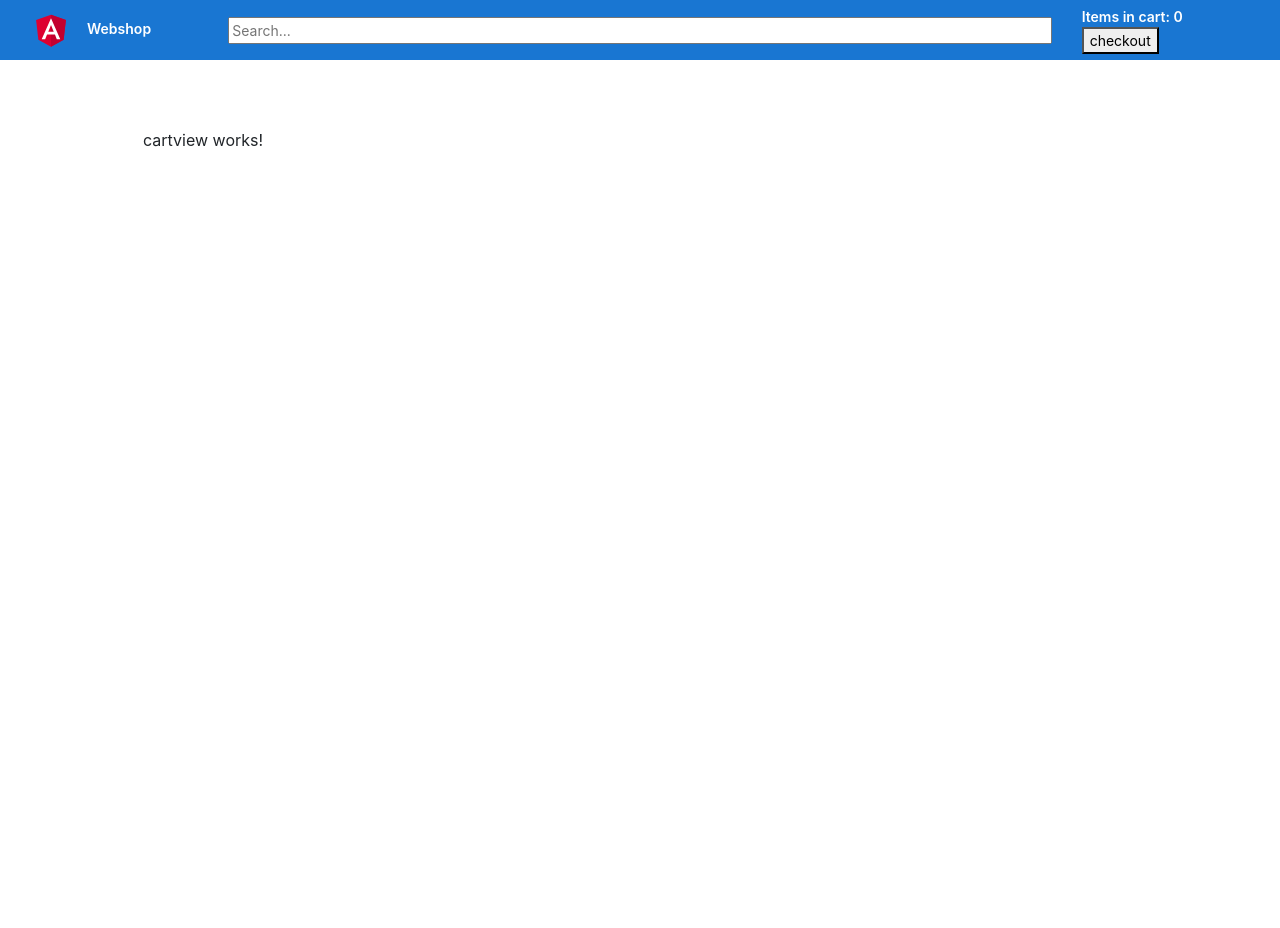
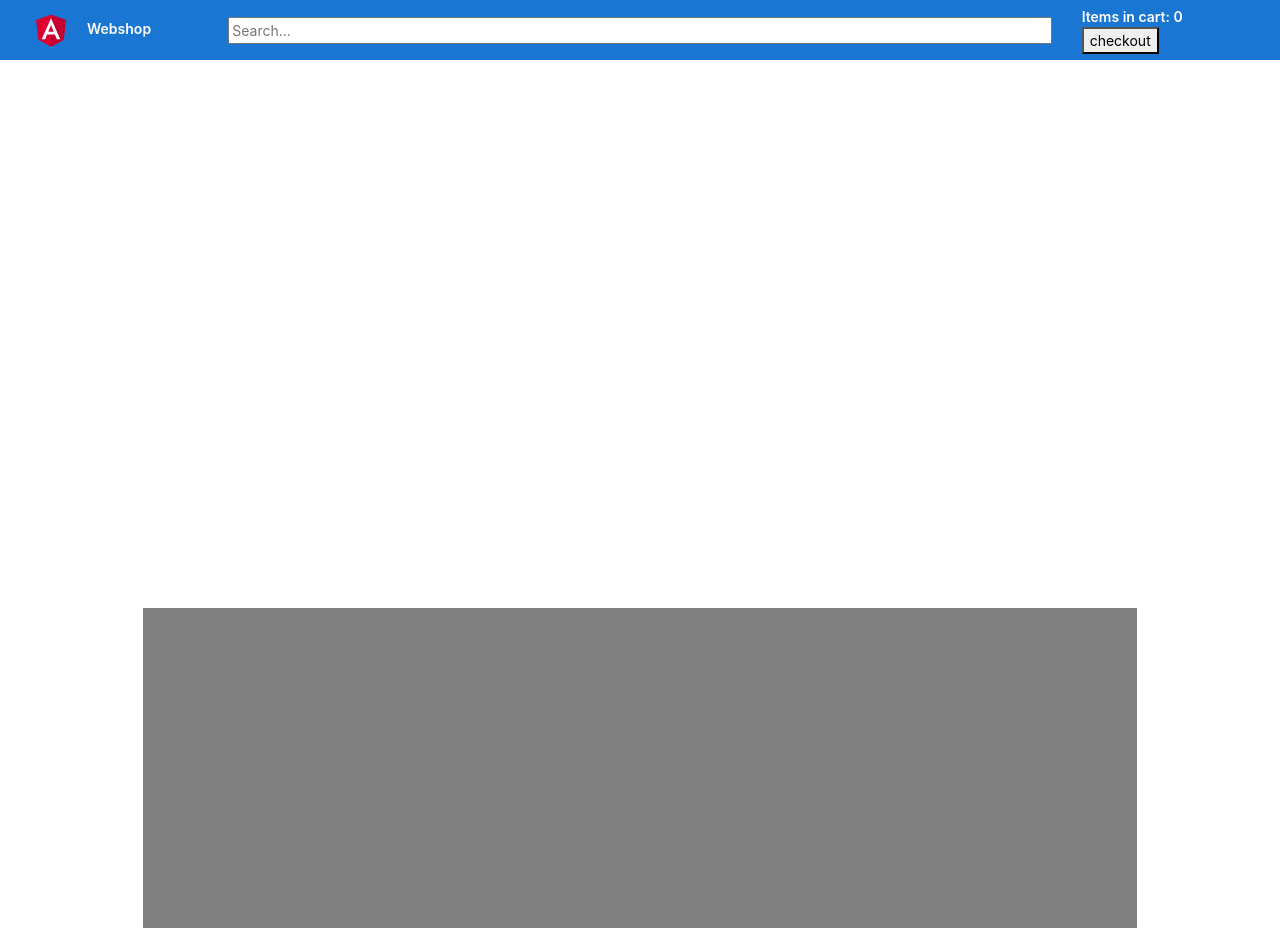
Before and after one commit to qmuijser/final_school_angular, an Angular app: page /cart in a window 1280 px wide. Before the commit the page ends 800 px from the top, so only its background shows below. Built offline with nearby package versions, Linux system fonts and the light colour scheme.

Commit message:
basic shopping cart view

```diff
--- a/src/app/modules/user/header/components/header/header.component.ts
+++ b/src/app/modules/user/header/components/header/header.component.ts
@@ -8,7 +8,7 @@ import { CartService } from '../../../../../services/cart.service';
 })
 export class HeaderComponent implements OnInit {
 
-  constructor(private cart: CartService) { }
+  constructor(public cart: CartService) { }
 
   ngOnInit(): void {
     console.log("new version");
--- a/src/app/modules/user/shoppingcart/components/cartview/cartview.component.css
+++ b/src/app/modules/user/shoppingcart/components/cartview/cartview.component.css
@@ -0,0 +1,39 @@
+.left {
+  background: grey;
+}
+
+.right {
+  background: black;
+}
+
+.main-wrapper {
+  height: 60vh;
+    display: flex;
+  flex-direction: column;
+  justify-content: center;
+  align-items: center;
+}
+
+.order-wrapper {
+	height: 40vh;
+	background-color: gray;
+}
+
+.section {
+  height: 100%;
+  display: flex;
+  flex-direction: column;
+  justify-content: center;
+  align-items: center;
+}
+
+.half {
+  background: #f9f9f9;
+  height: 50%;
+  width: 100%;
+  margin: 15px 0;
+}
+
+h4 {
+  color: white;
+}
--- a/src/app/modules/user/shoppingcart/components/cartview/cartview.component.html
+++ b/src/app/modules/user/shoppingcart/components/cartview/cartview.component.html
@@ -1 +1,6 @@
-<p>cartview works!</p>
+<div class="main-wrapper">
+
+</div>
+<div class="order-wrapper">
+
+</div>
--- a/src/app/modules/user/shoppingcart/components/cartview/cartview.component.ts
+++ b/src/app/modules/user/shoppingcart/components/cartview/cartview.component.ts
@@ -1,4 +1,7 @@
 import { Component, OnInit } from '@angular/core';
+import { CartService} from '../../../../../services/cart.service';
+import { Product } from '../../../../../models/product';
+
 
 @Component({
   selector: 'app-cartview',
@@ -7,9 +10,14 @@ import { Component, OnInit } from '@angular/core';
 })
 export class CartviewComponent implements OnInit {
 
-  constructor() { }
+  constructor(private cart: CartService) { }
+
+  getProducts(): any{
+    return this.cart.products;
+  }
 
   ngOnInit(): void {
+
   }
 
 }
```
